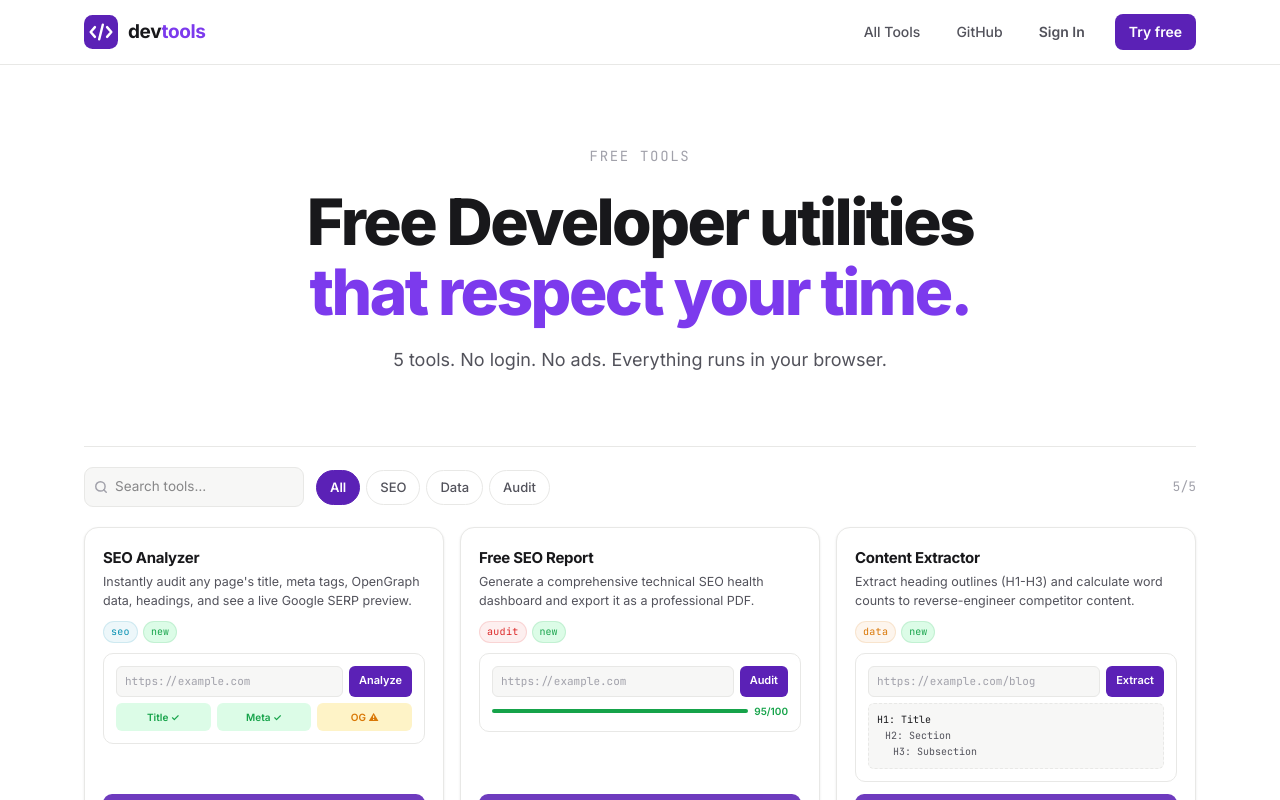
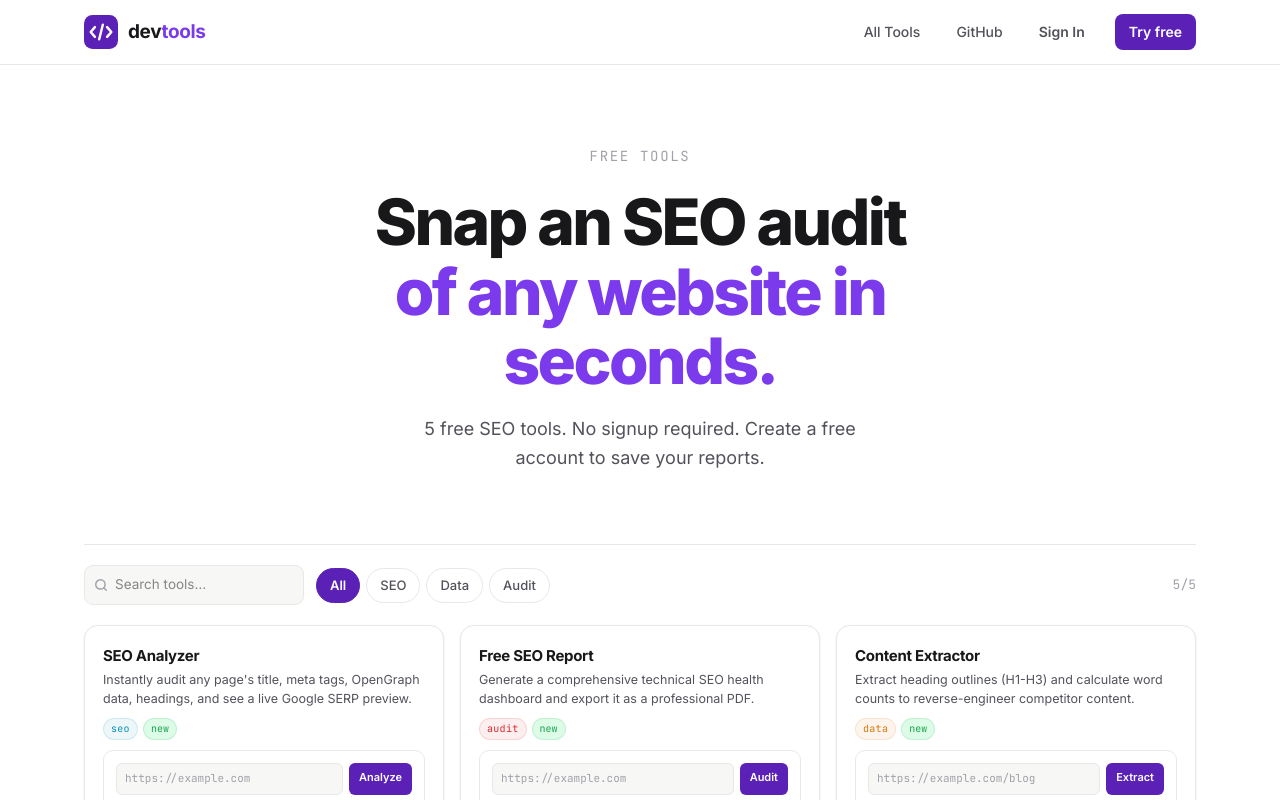
Before and after one commit to UvanAdhithya/MicroSAAS, a Next.js app: page / in a window 1280 px wide. Shown: the top 800 px of the page. Built offline with nearby package versions, Linux system fonts and the light colour scheme; no server answers.

Commit message:
chore: rebrand DevTools Hub to SEOSnap
Update page titles, meta description, home hero copy, health-check service name and README. Point sitemap/robots fallback URL to https://www.seosnap.xyz.

```diff
--- a/src/app/api/health/route.ts
+++ b/src/app/api/health/route.ts
@@ -4,7 +4,7 @@ export async function GET() {
   return NextResponse.json(
     {
       status: 'ok',
-      service: 'devtools-hub',
+      service: 'seosnap',
       timestamp: new Date().toISOString(),
       uptime: process.uptime(),
       environment: process.env.NODE_ENV || 'development',
--- a/src/app/layout.tsx
+++ b/src/app/layout.tsx
@@ -7,10 +7,10 @@ const inter = Inter({ subsets: ["latin"], display: "swap", variable: "--font-int
 const mono = JetBrains_Mono({ subsets: ["latin"], display: "swap", variable: "--font-mono", weight: ["400", "500"] });
 
 export const metadata: Metadata = {
-  title: { template: "%s — DevTools", default: "DevTools — Free developer utilities" },
-  description: "Fast, free developer tools that run entirely in your browser. JSON formatter, regex tester, JWT debugger, UUID generator, and more.",
-  metadataBase: new URL(process.env.NEXT_PUBLIC_SITE_URL ?? "http://localhost:3000"),
-  openGraph: { type: "website", siteName: "DevTools" },
+  title: { template: "%s — SEOSnap", default: "SEOSnap — Free SEO audit & website analysis tools" },
+  description: "SEOSnap: free SEO analyzer, broken link checker, sitemap extractor, content extractor and instant SEO reports for any website.",
+  metadataBase: new URL(process.env.NEXT_PUBLIC_SITE_URL ?? "https://www.seosnap.xyz"),
+  openGraph: { type: "website", siteName: "SEOSnap" },
   robots: { index: true, follow: true },
   verification: { google: "c8NVcS7u1cw86D3xvzzAzknlPPjb4zUZJa-9jXO2cic" },
 };
--- a/src/app/page.tsx
+++ b/src/app/page.tsx
@@ -158,11 +158,11 @@ export default function HomePage() {
           Free tools
         </p>
         <h1 style={{ fontSize: "clamp(36px,6vw,64px)", fontWeight: 800, letterSpacing: "-0.04em", lineHeight: 1.08, color: "var(--text)", margin: "0 auto 20px", maxWidth: 720 }}>
-          Free Developer utilities<br />
-          <span style={{ color: "var(--accent-fg)" }}>that respect your time.</span>
+          Snap an SEO audit<br />
+          <span style={{ color: "var(--accent-fg)" }}>of any website in seconds.</span>
         </h1>
         <p style={{ fontSize: 18, color: "var(--text-2  )", lineHeight: 1.6, maxWidth: 500, margin: "0 auto" }}>
-          {tools.length} tools. No login. No ads. Everything runs in your browser.
+          {tools.length} free SEO tools. No signup required. Create a free account to save your reports.
         </p>
       </div>
 
--- a/src/app/robots.ts
+++ b/src/app/robots.ts
@@ -6,7 +6,7 @@ import type { MetadataRoute } from "next";
  * internal routes that shouldn't be indexed.
  */
 export default function robots(): MetadataRoute.Robots {
-  const baseUrl = process.env.NEXT_PUBLIC_SITE_URL ?? "https://devtools-lilac-nine.vercel.app";
+  const baseUrl = process.env.NEXT_PUBLIC_SITE_URL ?? "https://www.seosnap.xyz";
 
   return {
     rules: [
--- a/src/app/sitemap.ts
+++ b/src/app/sitemap.ts
@@ -5,7 +5,7 @@ import type { MetadataRoute } from "next";
  * Add new tool routes here as they're created.
  */
 export default function sitemap(): MetadataRoute.Sitemap {
-  const baseUrl = process.env.NEXT_PUBLIC_SITE_URL ?? "https://devtools-lilac-nine.vercel.app";
+  const baseUrl = process.env.NEXT_PUBLIC_SITE_URL ?? "https://www.seosnap.xyz";
   const now = new Date();
 
   // Static pages
```
Also changed, not shown: 1 other file (tests, documents, lock files or other folders).
